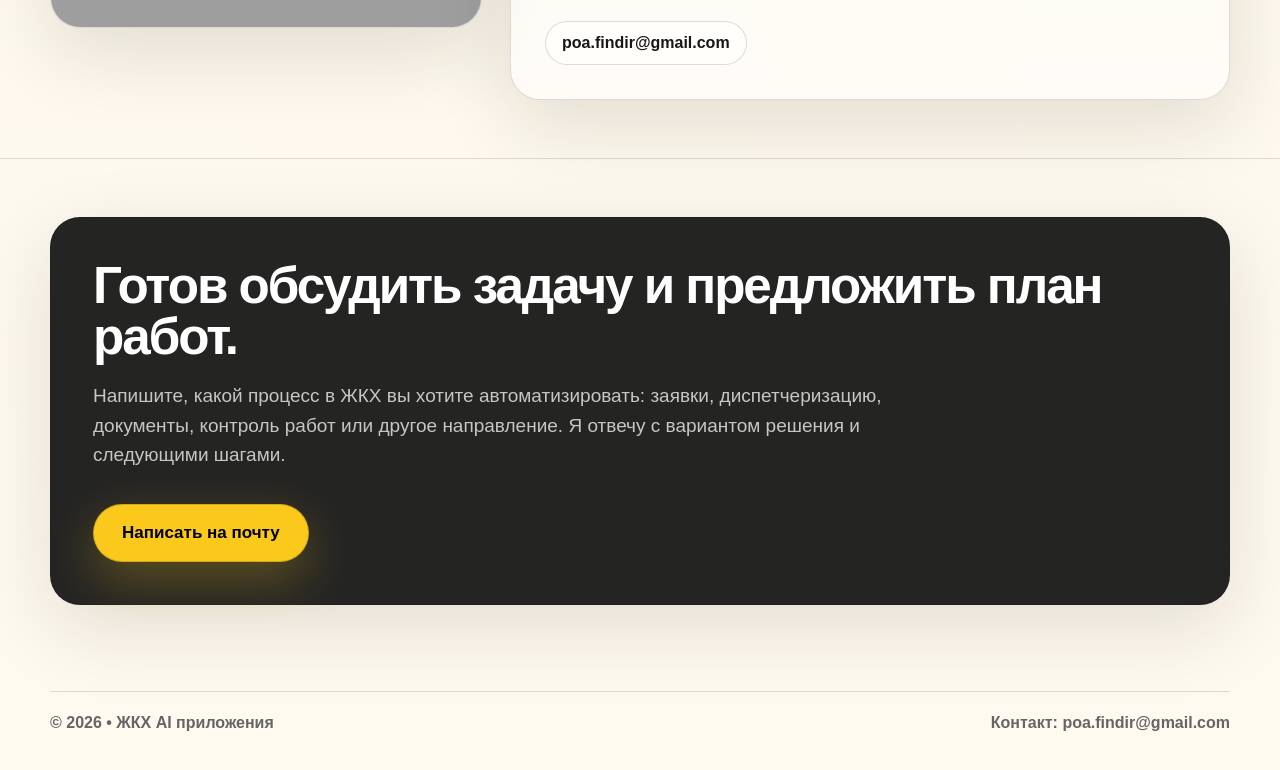
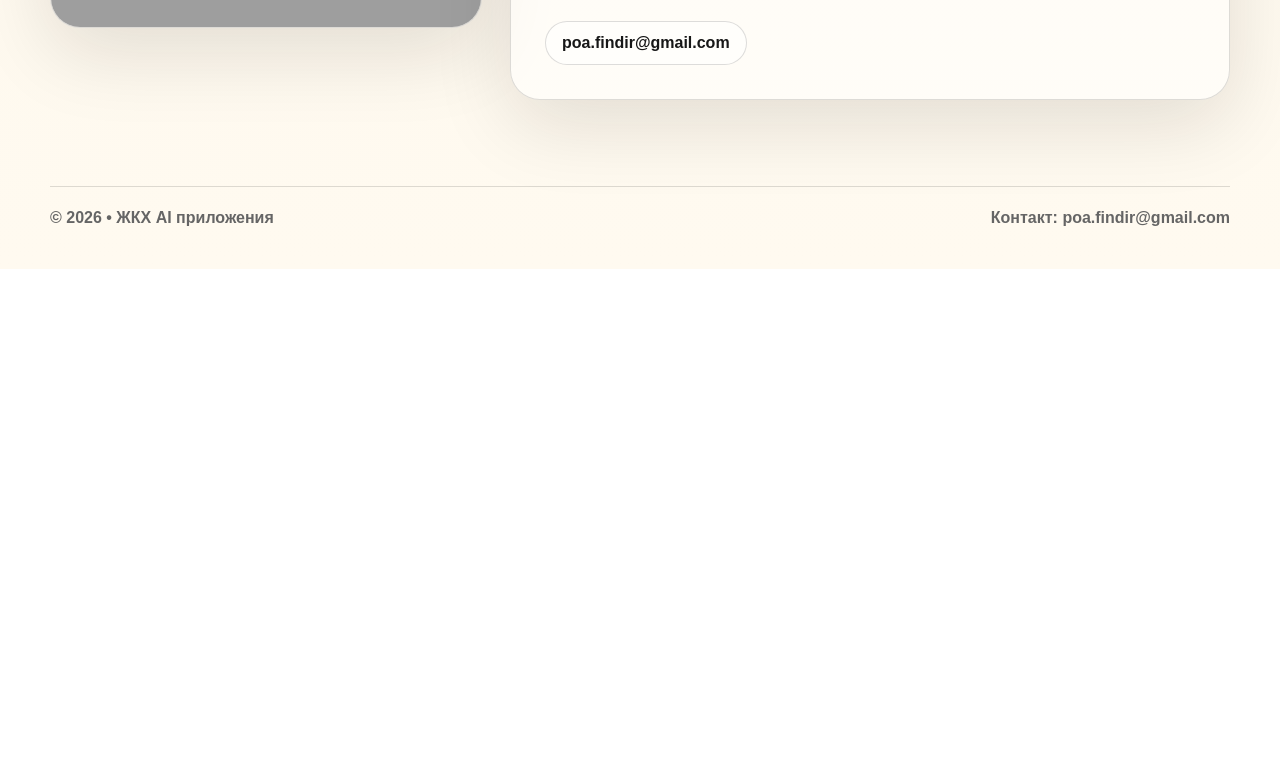
Before and after one commit to poafindir-rgb/poa.io, a plain HTML site: page index.html in a window 1280 px wide. Shown: the part 3977-4747 px from the top of the page. After the commit the page ends 4246 px from the top, so only its background shows below. Drawn offline with Linux system fonts and the light colour scheme; grey boxes are pictures that could not be loaded.

Commit message:
index.html

```diff
--- a/index.html
+++ b/index.html
@@ -423,37 +423,6 @@
       font-weight: 800;
     }
 
-    .contact-section {
-      border-top: 1px solid var(--line);
-    }
-
-    .contact-box {
-      border: 1px solid var(--line);
-      border-radius: var(--radius);
-      background: rgba(23, 23, 23, 0.94);
-      color: white;
-      padding: 42px;
-      box-shadow: var(--shadow);
-    }
-
-    .contact-box h2 {
-      margin: 0 0 16px;
-      font-size: clamp(34px, 4vw, 58px);
-      line-height: 1;
-      letter-spacing: -0.04em;
-    }
-
-    .contact-box p {
-      color: rgba(255, 255, 255, 0.74);
-      font-size: 19px;
-      line-height: 1.55;
-      max-width: 800px;
-    }
-
-    .contact-box .btn-primary {
-      margin-top: 16px;
-    }
-
     footer {
       padding: 28px 0 42px;
       color: var(--muted);
@@ -514,7 +483,6 @@
 
       .request-card,
       .about-card,
-      .contact-box,
       .project-body {
         padding: 22px;
       }
@@ -739,23 +707,6 @@
         </div>
       </div>
     </section>
-
-    <section class="contact-section" id="contact">
-      <div class="wrap">
-        <div class="contact-box">
-          <h2>Готов обсудить задачу и предложить план работ.</h2>
-          <p>
-            Напишите, какой процесс в ЖКХ вы хотите автоматизировать:
-            заявки, диспетчеризацию, документы, контроль работ или другое направление.
-            Я отвечу с вариантом решения и следующими шагами.
-          </p>
-
-          <a class="btn btn-primary" href="mailto:poa.findir@gmail.com?subject=Запрос%20на%20ЖКХ%20AI-приложение&body=Здравствуйте!%0A%0AХочу%20обсудить%20AI-приложение%20для%20ЖКХ.%0A%0AПроцесс:%0AПользователи/роли:%0AВходные%20данные:%0AЧто%20нужно%20на%20выходе:%0AСроки:%0A%0AКонтакт:%0A">
-            Написать на почту
-          </a>
-        </div>
-      </div>
-    </section>
   </main>
 
   <footer>
```
